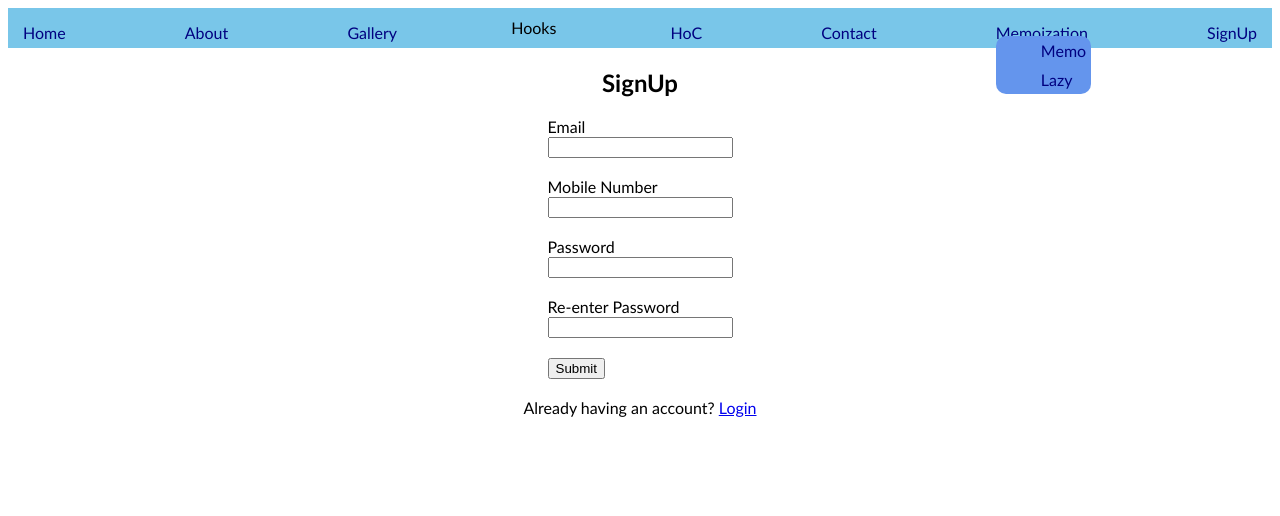
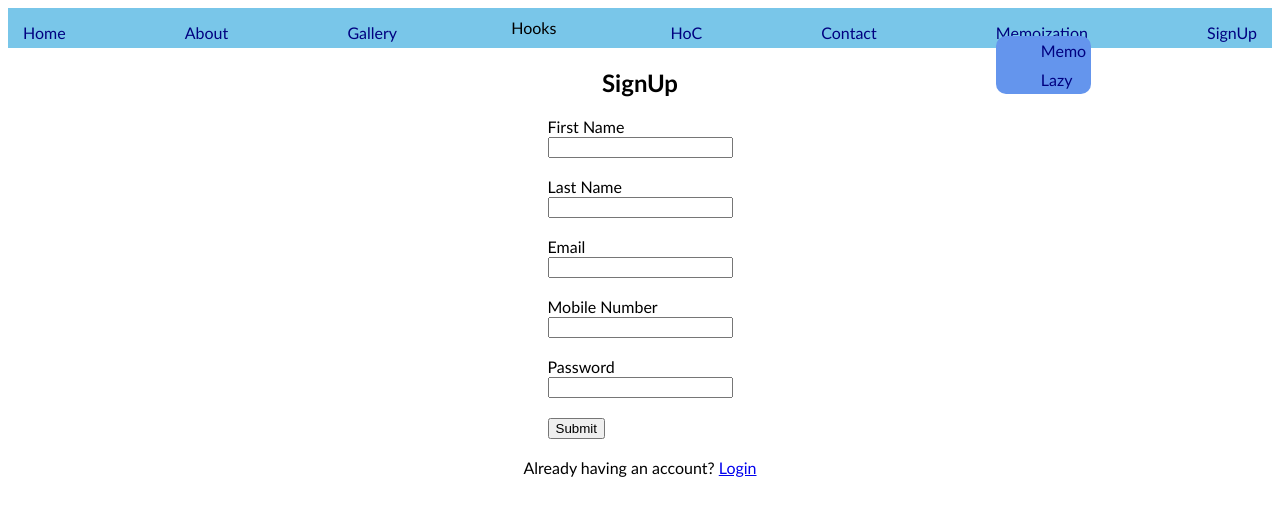
Before and after one commit to JayanthPrathab/MERN-Training, a React (Vite) app in the folder reactproj1/: page /SignUp in a window 1280 px wide. Shown: the top 516 px of the page. Built offline with nearby package versions, Linux system fonts and the light colour scheme.

Commit message:
Usestates for connecting backend is added

```diff
--- a/reactproj1/src/components/functional components/SignUp.jsx
+++ b/reactproj1/src/components/functional components/SignUp.jsx
@@ -1,30 +1,52 @@
+import { useState } from "react";
+import axios from 'axios';
 import "../css/SignUp.css";
 import { Link } from "react-router-dom";
 // import LoGin from './loGin';
 function SignUp() {
+  const [firstName,setFN]=useState("");
+  const [lastName,setLN]=useState("");
+  const [email,setEmail]=useState("");
+  const [pass,setPass]=useState("");
+  const [mobile,setMob]=useState();
+  const handleSignup=(event)=>{
+    event.preventDefault();
+    axios.post("http://localhost:3001/signup",{
+    firstName:firstName,
+    lastName:lastName,
+    email:email,
+    password:pass,
+    mobile:mobile,});
+  }
   return (
     <div>
       <div className="outerbox">
         <h2>SignUp</h2>
-        <form action="">
+        <form onSubmit={handleSignup}>
+          First Name
+          <br />
+          <input type="text" value={firstName} onChange={(e)=>{setFN(e.target.value)}} />
+          <br />
+          <br />
+          Last Name
+          <br />
+          <input type="text" value={lastName} onChange={(e)=>{setLN(e.target.value)}} />
+          <br />
+          <br />
           Email
           <br />
-          <input type="text" />
+          <input type="text" value={email} onChange={(e)=>{setEmail(e.target.value)}}/>
           <br />
           <br />
           Mobile Number <br />
-          <input type="number" />
+          <input type="number" value={mobile} onChange={(e)=>{setMob(e.target.value)}}/>
           <br />
           <br />
           Password <br />
-          <input type="password" />
+          <input type="password" value={pass} onChange={(e)=>{setPass(e.target.value)}} />
           <br />
           <br />
-          Re-enter Password <br />
-          <input type="password" />
-          <br />
-          <br />
-          <button>Submit</button>
+          <button type='submit'>Submit</button>
         </form><br />
         <div>
           Already having an account? <Link to="/loGin">Login</Link>
```
